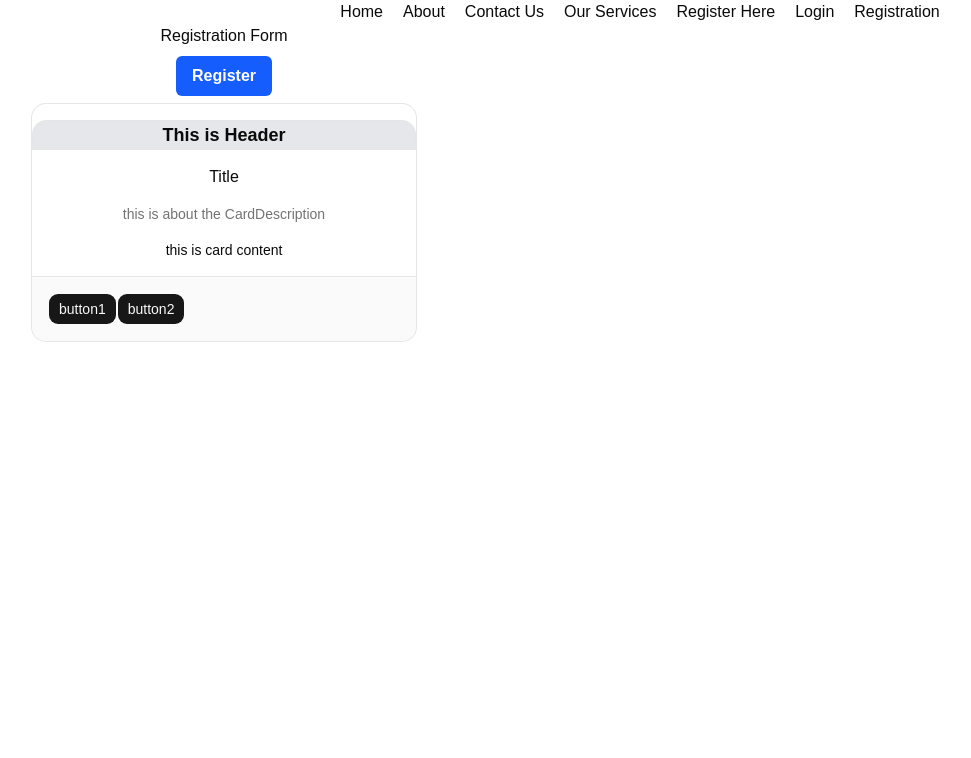
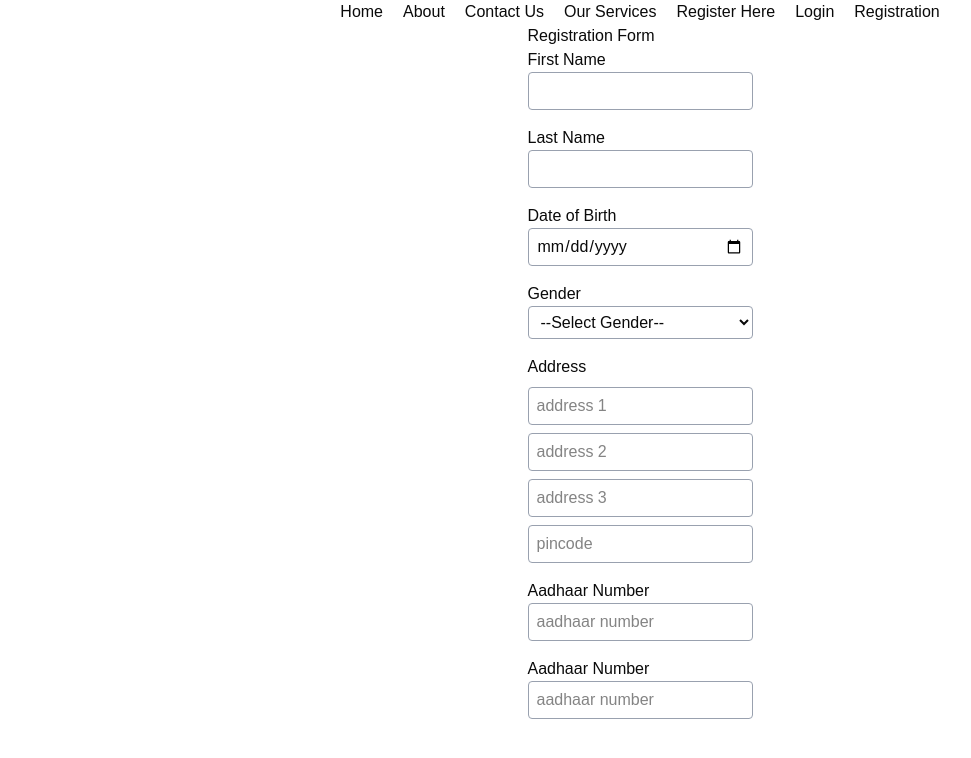
Before and after one commit to vineetsingh23/FullStack, a React (Vite) app in the folder Frontend-React/: page /registration in a window 1280 px wide. Shown: the top 758 px of the page, without its empty margins (0-971 px from the left). Built offline with nearby package versions, Linux system fonts and the light colour scheme.

Commit message:
frontend styleform

```diff
--- a/Frontend-React/src/components/Registration.tsx
+++ b/Frontend-React/src/components/Registration.tsx
@@ -1,29 +1,67 @@
-import React from 'react'
-// import { Button } from './ui/button'
-import {Button, Card} from './uiDesign/button'
-import { Button as Btn } from './ui/button';
-import { Card as MyCard,CardHeader,CardTitle,CardDescription,CardFooter,CardContent } from './ui/card';
 
 
 export default function Registration() {
   return (
-    <div className='flex justify-center flex-col w-md items-center'>
-        <h1>Registration Form</h1>
-        <Button>Register</Button>
-<MyCard className='min-w-sm text-center'>
-        <CardHeader className='font-bold text-lg border bg-gray-200'>
-            This is Header
-        </CardHeader>
-       <CardTitle>Title</CardTitle>
-       <CardDescription>
-        this is about the CardDescription
-       </CardDescription>
-       <CardContent>this is card content</CardContent>
-       <CardFooter>
-        <Btn>button1</Btn>
-        <Btn>button2</Btn>
-       </CardFooter>
-</MyCard>
+    <div className='flex justify-center flex-col  items-center'>
+
+
+
+
+      <div>
+        <div>
+          <h1>Registration Form</h1>
+          <form>
+            <div className="grid gap-4">
+              <div className="flex flex-col">
+                <label htmlFor="firstname">First Name</label>
+                <input className="border border-gray-400 rounded px-2 py-1.5"/>
+              </div>
+               <div className="flex flex-col">
+                <label htmlFor="lastname">Last Name</label>
+                <input className="border border-gray-400 rounded px-2 py-1.5"/>
+              </div>
+               <div className="flex flex-col">
+                <label htmlFor="date" >Date of Birth</label>
+                <input type="date"  className="border border-gray-400 rounded px-2 py-1.5"/>
+              </div>
+              <div className="flex flex-col">
+                <label htmlFor="select" >Gender</label>
+                <select className="border border-gray-400 rounded px-2 py-1.5">
+                  <option value="gender">--Select Gender--</option>
+                  <option value="gender">Male</option>
+                  <option value="gender">Female</option>
+                  <option value="gender">Other</option>
+                </select>
+
+              </div>
+                <div className="flex flex-col gap-2">
+                <label htmlFor="date" >Address</label>
+                <input type="text" placeholder="address 1"  className="border border-gray-400 rounded px-2 py-1.5"/>
+                <input type="text" placeholder="address 2"  className="border border-gray-400 rounded px-2 py-1.5"/>
+                <input type="text" placeholder="address 3"  className="border border-gray-400 rounded px-2 py-1.5"/>
+                <input type="number" placeholder="pincode"  className="border border-gray-400 rounded px-2 py-1.5"/>
+
+              </div>
+
+              <div className="flex flex-col">
+                <label htmlFor="date" >Aadhaar Number</label>
+                <input type="number" placeholder="aadhaar number"  className="border border-gray-400 rounded px-2 py-1.5"/>
+              </div>
+
+              <div className="flex flex-col">
+                <label htmlFor="date" >Aadhaar Number</label>
+                <input type="number" placeholder="aadhaar number"  className="border border-gray-400 rounded px-2 py-1.5"/>
+              </div>
+
+
+            </div>
+          </form>
+        </div>
+      </div>
+
+
+
+
 
 
     </div>
--- a/Frontend-React/src/components/login.tsx
+++ b/Frontend-React/src/components/login.tsx
@@ -1,59 +1,33 @@
-import { useEffect, useState } from 'react'
-import type {IDepartmentOption} from '../types/employee'
-
-export default function login() {
-  const [departments, setDepartments] = useState<IDepartmentOption[]>([])
-  const [loading, setLoading] = useState(true);
-  const [error, setError] = useState<string | null>(null);
+import { CardFooter } from "./ui/card"
 
 
-  useEffect (()=>{
-    const fetchDepartments = async () =>{
-      try {
-        const response = await fetch('http://localhost:8080/api/departments')
-        if (!response.ok){
-          throw new Error(`HTTP ERROR STATUS: ${response.status}`)
-        }
-        const result = await response.json();
-        setDepartments(result.data)
-      } catch (err) {
-        setError(err instanceof Error ? err.message : 'Failed to load departments')
-      } finally {
-        setLoading(false)
-      }
+export default function Login() {
+  return (
+    <div className="item-center justify-center flex bg-slate-800">
+      <div className="flex sm:min-w-md items-center justify-center h-screen ">
+        <form className="border px-4 py-2 rounded-md border-gray-500 bg-white shadow-xl min-w-md">
+          <div className="grid grid-cols-1 gap-4">
+            <h1 className="text-center font-bold text-xl border-b-2 ">Login form</h1>
+
+         <div className=" flex flex-col mt-4">
+           <label htmlFor="email">Email</label>
+           <input type="text" placeholder="email"className="border px-4 py-1.5 rounded border-gray-300 focus:ring-2 focus:ring-gray-400" />
+          </div>
+            <div className=" flex flex-col">
+           <label htmlFor="email">Password</label>
+           <input type="text" placeholder="password"className="border px-4 py-1.5 rounded border-gray-300 focus:ring-2 focus:ring-gray-400" />
+          </div>
+
+<div className="flex justify-between px-4 my-4 bg-gray-200 py-3 ">
+
+            <button type="reset" className="border border-gray-600 px-4 py-1.5 rounded">Reset</button>
+            <button className="border border-blue-600 px-4 py-1.5 rounded">Submit</button>
+</div>
 
 
-    }
-    fetchDepartments();
-  },[])
-  return (
-    <div className='text-center flex mx-auto justify-center flex-col w-1/2'>
-
-      <h1 >List of departments</h1>
-
-      <select name="departments" id="department">
-
-        <option value="department">--select department--
-             {loading && <p>Loading departments...</p>}
-
-        </option>
-
-
-
-      {departments.map((dep)=>(
-        <option key={dep._id}>{dep.departmentName}</option>
-      ))}
-
-
-      </select>
-      {error && <p>{error}</p>}
-
-      {/* <button className='btn-primary'>Submit</button> */}
-
-
-
-
-
+         </div>
+        </form>
+      </div>
 
     </div>
   )
--- /dev/null
+++ b/Frontend-React/src/components/ui/input.tsx
@@ -0,0 +1,19 @@
+import * as React from "react"
+import { Input as InputPrimitive } from "@base-ui/react/input"
+import { cn } from "cn"
+
+function Input({ className, type, ...props }: React.ComponentProps<"input">) {
+  return (
+    <InputPrimitive
+      type={type}
+      data-slot="input"
+      className={cn(
+        "h-8 w-full min-w-0 rounded-lg border border-input bg-transparent px-2.5 py-1 text-base transition-colors outline-none file:inline-flex file:h-6 file:border-0 file:bg-transparent file:text-sm file:font-medium file:text-foreground placeholder:text-muted-foreground focus-visible:border-ring focus-visible:ring-3 focus-visible:ring-ring/50 disabled:pointer-events-none disabled:cursor-not-allowed disabled:bg-input/50 disabled:opacity-50 aria-invalid:border-destructive aria-invalid:ring-3 aria-invalid:ring-destructive/20 md:text-sm dark:bg-input/30 dark:disabled:bg-input/80 dark:aria-invalid:border-destructive/50 dark:aria-invalid:ring-destructive/40",
+        className
+      )}
+      {...props}
+    />
+  )
+}
+
+export { Input }
--- /dev/null
+++ b/Frontend-React/src/components/ui/label.tsx
@@ -0,0 +1,17 @@
+import * as React from "react"
+import { cn } from "cn"
+
+function Label({ className, ...props }: React.ComponentProps<"label">) {
+  return (
+    <label
+      data-slot="label"
+      className={cn(
+        "flex items-center gap-2 text-sm leading-none font-medium select-none group-data-[disabled=true]:pointer-events-none group-data-[disabled=true]:opacity-50 peer-disabled:cursor-not-allowed peer-disabled:opacity-50",
+        className
+      )}
+      {...props}
+    />
+  )
+}
+
+export { Label }
--- /dev/null
+++ b/Frontend-React/src/components/ui/select.tsx
@@ -0,0 +1,198 @@
+import * as React from "react"
+import { Select as SelectPrimitive } from "@base-ui/react/select"
+import { cn } from "cn"
+import { ChevronDownIcon, CheckIcon, ChevronUpIcon } from "lucide-react"
+
+const Select = SelectPrimitive.Root
+
+function SelectGroup({ className, ...props }: SelectPrimitive.Group.Props) {
+  return (
+    <SelectPrimitive.Group
+      data-slot="select-group"
+      className={cn("scroll-my-1 p-1", className)}
+      {...props}
+    />
+  )
+}
+
+function SelectValue({ className, ...props }: SelectPrimitive.Value.Props) {
+  return (
+    <SelectPrimitive.Value
+      data-slot="select-value"
+      className={cn("flex flex-1 text-left", className)}
+      {...props}
+    />
+  )
+}
+
+function SelectTrigger({
+  className,
+  size = "default",
+  children,
+  ...props
+}: SelectPrimitive.Trigger.Props & {
+  size?: "sm" | "default"
+}) {
+  return (
+    <SelectPrimitive.Trigger
+      data-slot="select-trigger"
+      data-size={size}
+      className={cn(
+        "flex w-fit items-center justify-between gap-1.5 rounded-lg border border-input bg-transparent py-2 pr-2 pl-2.5 text-sm whitespace-nowrap transition-colors outline-none select-none focus-visible:border-ring focus-visible:ring-3 focus-visible:ring-ring/50 disabled:cursor-not-allowed disabled:opacity-50 aria-invalid:border-destructive aria-invalid:ring-3 aria-invalid:ring-destructive/20 data-placeholder:text-muted-foreground data-[size=default]:h-8 data-[size=sm]:h-7 data-[size=sm]:rounded-[min(var(--radius-md),10px)] *:data-[slot=select-value]:line-clamp-1 *:data-[slot=select-value]:flex *:data-[slot=select-value]:items-center *:data-[slot=select-value]:gap-1.5 dark:bg-input/30 dark:hover:bg-input/50 dark:aria-invalid:border-destructive/50 dark:aria-invalid:ring-destructive/40 [&_svg]:pointer-events-none [&_svg]:shrink-0 [&_svg:not([class*='size-'])]:size-4",
+        className
+      )}
+      {...props}
+    >
+      {children}
+      <SelectPrimitive.Icon
+        render={
+          <ChevronDownIcon className="pointer-events-none size-4 text-muted-foreground" />
+        }
+      />
+    </SelectPrimitive.Trigger>
+  )
+}
+
+function SelectContent({
+  className,
+  children,
+  side = "bottom",
+  sideOffset = 4,
+  align = "center",
+  alignOffset = 0,
+  alignItemWithTrigger = true,
+  ...props
+}: SelectPrimitive.Popup.Props &
+  Pick<
+    SelectPrimitive.Positioner.Props,
+    "align" | "alignOffset" | "side" | "sideOffset" | "alignItemWithTrigger"
+  >) {
+  return (
+    <SelectPrimitive.Portal>
+      <SelectPrimitive.Positioner
+        side={side}
+        sideOffset={sideOffset}
+        align={align}
+        alignOffset={alignOffset}
+        alignItemWithTrigger={alignItemWithTrigger}
+        className="isolate z-50"
+      >
+        <SelectPrimitive.Popup
+          data-slot="select-content"
+          data-align-trigger={alignItemWithTrigger}
+          className={cn("relative isolate z-50 max-h-(--available-height) w-(--anchor-width) min-w-36 origin-(--transform-origin) overflow-x-hidden overflow-y-auto rounded-lg bg-popover text-popover-foreground shadow-md ring-1 ring-foreground/10 duration-100 data-[align-trigger=true]:animate-none data-[side=bottom]:slide-in-from-top-2 data-[side=inline-end]:slide-in-from-left-2 data-[side=inline-start]:slide-in-from-right-2 data-[side=left]:slide-in-from-right-2 data-[side=right]:slide-in-from-left-2 data-[side=top]:slide-in-from-bottom-2 data-open:animate-in data-open:fade-in-0 data-open:zoom-in-95 data-closed:animate-out data-closed:fade-out-0 data-closed:zoom-out-95", className )}
+          {...props}
+        >
+          <SelectScrollUpButton />
+          <SelectPrimitive.List>{children}</SelectPrimitive.List>
+          <SelectScrollDownButton />
+        </SelectPrimitive.Popup>
+      </SelectPrimitive.Positioner>
+    </SelectPrimitive.Portal>
+  )
+}
+
+function SelectLabel({
+  className,
+  ...props
+}: SelectPrimitive.GroupLabel.Props) {
+  return (
+    <SelectPrimitive.GroupLabel
+      data-slot="select-label"
+      className={cn("px-1.5 py-1 text-xs text-muted-foreground", className)}
+      {...props}
+    />
+  )
+}
+
+function SelectItem({
+  className,
+  children,
+  ...props
+}: SelectPrimitive.Item.Props) {
+  return (
+    <SelectPrimitive.Item
+      data-slot="select-item"
+      className={cn(
+        "relative flex w-full cursor-default items-center gap-1.5 rounded-md py-1 pr-8 pl-1.5 text-sm outline-hidden select-none focus:bg-accent focus:text-accent-foreground not-data-[variant=destructive]:focus:**:text-accent-foreground data-disabled:pointer-events-none data-disabled:opacity-50 [&_svg]:pointer-events-none [&_svg]:shrink-0 [&_svg:not([class*='size-'])]:size-4 *:[span]:last:flex *:[span]:last:items-center *:[span]:last:gap-2",
+        className
+      )}
+      {...props}
+    >
+      <SelectPrimitive.ItemText className="flex flex-1 shrink-0 gap-2 whitespace-nowrap">
+        {children}
+      </SelectPrimitive.ItemText>
+      <SelectPrimitive.ItemIndicator
+        render={
+          <span className="pointer-events-none absolute right-2 flex size-4 items-center justify-center" />
+        }
+      >
+        <CheckIcon className="pointer-events-none" />
+      </SelectPrimitive.ItemIndicator>
+    </SelectPrimitive.Item>
+  )
+}
+
+function SelectSeparator({
+  className,
+  ...props
+}: SelectPrimitive.Separator.Props) {
+  return (
+    <SelectPrimitive.Separator
+      data-slot="select-separator"
+      className={cn("pointer-events-none -mx-1 my-1 h-px bg-border", className)}
+      {...props}
+    />
+  )
+}
+
+function SelectScrollUpButton({
+  className,
+  ...props
+}: React.ComponentProps<typeof SelectPrimitive.ScrollUpArrow>) {
+  return (
+    <SelectPrimitive.ScrollUpArrow
+      data-slot="select-scroll-up-button"
+      className={cn(
+        "top-0 z-10 flex w-full cursor-default items-center justify-center bg-popover py-1 [&_svg:not([class*='size-'])]:size-4",
+        className
+      )}
+      {...props}
+    >
+      <ChevronUpIcon
+      />
+    </SelectPrimitive.ScrollUpArrow>
+  )
+}
+
+function SelectScrollDownButton({
+  className,
+  ...props
+}: React.ComponentProps<typeof SelectPrimitive.ScrollDownArrow>) {
+  return (
+    <SelectPrimitive.ScrollDownArrow
+      data-slot="select-scroll-down-button"
+      className={cn(
+        "bottom-0 z-10 flex w-full cursor-default items-center justify-center bg-popover py-1 [&_svg:not([class*='size-'])]:size-4",
+        className
+      )}
+      {...props}
+    >
+      <ChevronDownIcon
+      />
+    </SelectPrimitive.ScrollDownArrow>
+  )
+}
+
+export {
+  Select,
+  SelectContent,
+  SelectGroup,
+  SelectItem,
+  SelectLabel,
+  SelectScrollDownButton,
+  SelectScrollUpButton,
+  SelectSeparator,
+  SelectTrigger,
+  SelectValue,
+}
```
